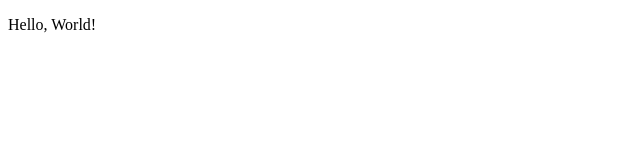
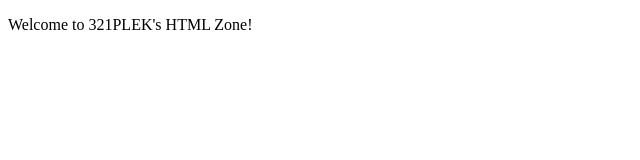
Before and after one commit to 321PLEK/321plek-site, a plain HTML site: page index.html in a window 1280 px wide. Shown: the whole page, without its empty margins (0-640 px from the left). Drawn offline with Linux system fonts and the light colour scheme.

Commit message:
Update index.html

```diff
--- a/index.html
+++ b/index.html
@@ -4,9 +4,9 @@
 	<meta charset="UTF-8">
 	<meta http-equiv="X-UA-Compatible" content="IE=edge">
 	<meta name="viewport" content="width=device-width, initial-scale=1.0">
-	<title>Portfolio</title>
+	<title>Welcome!</title>
 </head>
 <body>
-  <p>Hello, World!</p>
+  <p>Welcome to 321PLEK's HTML Zone!</p>
 </body>
 </html>
```
